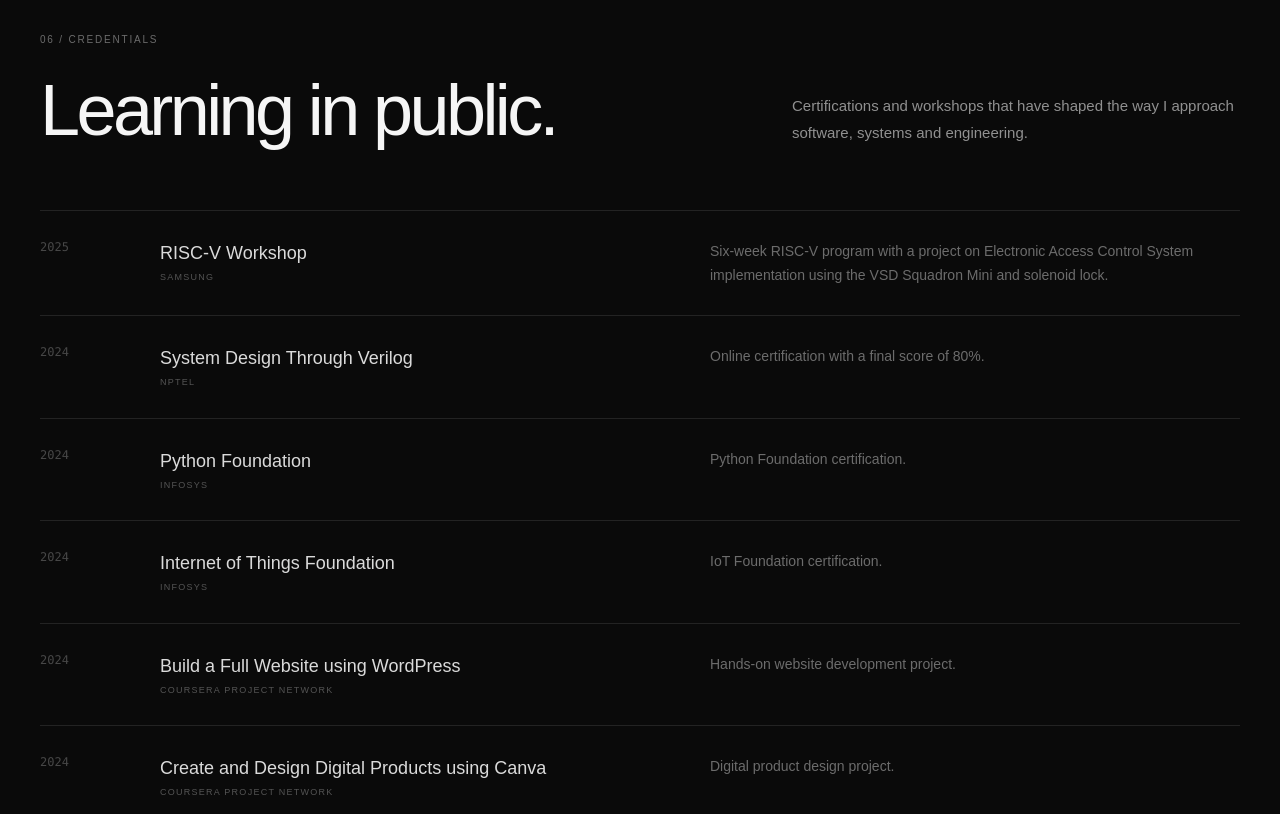
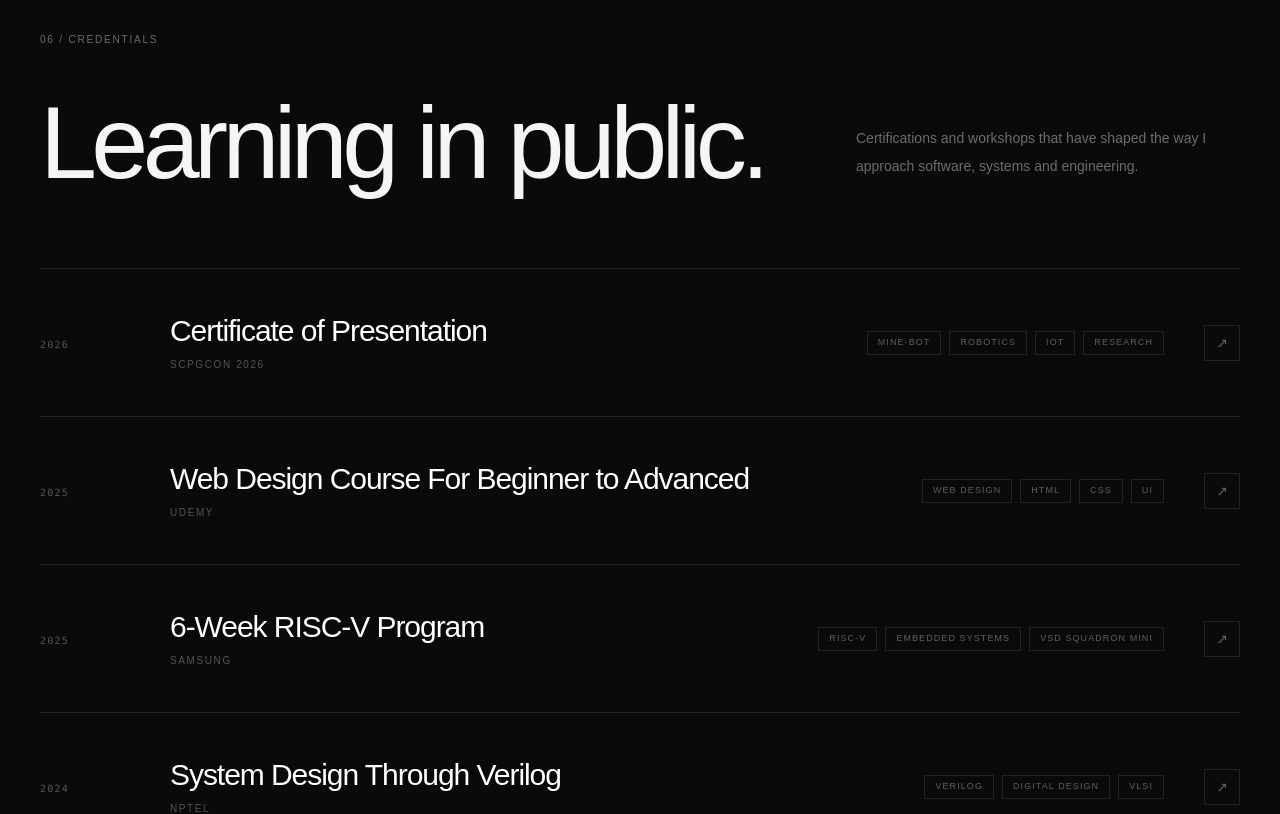
Before and after one commit to charanmahendaran/Portfolio, a Next.js app: page / in a window 1280 px wide. Shown: the part 7600-8414 px from the top of the page. Built offline with nearby package versions, Linux system fonts and the light colour scheme.

Commit message:
feat: refactor Credentials component and update data structure; enhance layout and improve accessibility

```diff
--- a/components/credentials/Credentials.tsx
+++ b/components/credentials/Credentials.tsx
@@ -2,43 +2,76 @@ import { credentials } from "@/data/credentials";
 
 export default function Credentials() {
   return (
-    <section id="credentials" className="section min-h-[120svh]">
-      <div className="container-main">
+    <section id="credentials" className="section">
+      <div className="container-main w-full">
+        {/* Section heading */}
+        <div className="flex flex-col gap-10 lg:flex-row lg:items-end lg:justify-between lg:gap-16">
+          <div className="min-w-0">
             <span className="eyebrow">06 / Credentials</span>
 
-        <div className="flex flex-col justify-between gap-8 md:flex-row md:items-end">
-          <h2 className="mt-6 text-5xl font-medium tracking-[-0.05em] md:text-7xl">
+            <h2 className="work-title mt-[clamp(40px,6vh,80px)] whitespace-nowrap">
               Learning in public.
             </h2>
+          </div>
 
-          <p className="body-text max-w-md">
+          <p className="max-w-[520px] shrink-0 text-sm leading-7 text-white/40 lg:mb-2 lg:w-[32%]">
             Certifications and workshops that have shaped the way I approach
             software, systems and engineering.
           </p>
         </div>
 
-        <div className="mt-16">
-          {credentials.map((credential, index) => (
-            <div
-              key={`${credential.title}-${index}`}
-              className="grid gap-5 border-t border-white/10 py-7 md:grid-cols-[100px_1fr_1fr]"
+        {/* Credential archive */}
+        <div className="mt-[clamp(70px,10vh,140px)] border-t border-white/10">
+          {credentials.map((credential) => (
+            <article
+              key={`${credential.year}-${credential.title}`}
+              className="group border-b border-white/10 py-8 transition-colors duration-300 md:py-10 lg:py-11"
             >
-              <span className="font-mono text-xs text-white/25">
+              <button
+                type="button"
+                className="block w-full text-left"
+                aria-label={`View ${credential.title}`}
+              >
+                <div className="flex flex-col gap-6 lg:flex-row lg:items-center lg:gap-10">
+                  {/* Year */}
+                  <div className="shrink-0 lg:w-[90px]">
+                    <span className="font-mono text-[10px] tracking-[0.12em] text-white/30 transition-colors duration-300 group-hover:text-white/60">
                       {credential.year}
                     </span>
+                  </div>
 
-              <div>
-                <h3 className="text-lg text-white/85">{credential.title}</h3>
+                  {/* Credential */}
+                  <div className="min-w-0 flex-1">
+                    <h3 className="max-w-3xl text-2xl font-medium tracking-[-0.035em] text-white transition-transform duration-300 group-hover:translate-x-1 md:text-3xl">
+                      {credential.title}
+                    </h3>
 
-                <p className="mt-1 text-[9px] uppercase tracking-[0.14em] text-white/30">
-                  {credential.organization}
+                    <p className="mt-2 text-[10px] uppercase tracking-[0.16em] text-white/30">
+                      {credential.issuer}
                     </p>
                   </div>
 
-              <p className="text-sm leading-6 text-white/40">
-                {credential.description}
-              </p>
+                  {/* Skills */}
+                  <div className="flex flex-wrap gap-2 lg:max-w-[420px] lg:justify-end">
+                    {credential.skills.map((skill) => (
+                      <span
+                        key={skill}
+                        className="border border-white/10 px-2.5 py-1 text-[9px] uppercase tracking-[0.12em] text-white/35 transition-colors duration-300 group-hover:border-white/20 group-hover:text-white/55"
+                      >
+                        {skill}
+                      </span>
+                    ))}
                   </div>
+
+                  {/* Arrow */}
+                  <div className="hidden shrink-0 lg:block">
+                    <span className="inline-flex h-9 w-9 items-center justify-center border border-white/10 text-sm text-white/35 transition-all duration-300 group-hover:-translate-y-0.5 group-hover:translate-x-0.5 group-hover:border-white/30 group-hover:text-white">
+                      ↗
+                    </span>
+                  </div>
+                </div>
+              </button>
+            </article>
           ))}
         </div>
       </div>
--- a/data/credentials.ts
+++ b/data/credentials.ts
@@ -1,39 +1,57 @@
-export const credentials = [
+export type Credential = {
+  year: string;
+  title: string;
+  issuer: string;
+  skills: string[];
+};
+
+export const credentials: Credential[] = [
+  {
+    year: "2026",
+    title: "Certificate of Presentation",
+    issuer: "SCPGCON 2026",
+    skills: ["Mine-Bot", "Robotics", "IoT", "Research"],
+  },
   {
     year: "2025",
-    title: "RISC-V Workshop",
-    organization: "Samsung",
-    description:
-      "Six-week RISC-V program with a project on Electronic Access Control System implementation using the VSD Squadron Mini and solenoid lock.",
+    title: "Web Design Course For Beginner to Advanced",
+    issuer: "Udemy",
+    skills: ["Web Design", "HTML", "CSS", "UI"],
+  },
+  {
+    year: "2025",
+    title: "6-Week RISC-V Program",
+    issuer: "Samsung",
+    skills: ["RISC-V", "Embedded Systems", "VSD Squadron Mini"],
   },
   {
     year: "2024",
     title: "System Design Through Verilog",
-    organization: "NPTEL",
-    description: "Online certification with a final score of 80%.",
+    issuer: "NPTEL",
+    skills: ["Verilog", "Digital Design", "VLSI"],
   },
   {
     year: "2024",
-    title: "Python Foundation",
-    organization: "Infosys",
-    description: "Python Foundation certification.",
-  },
-  {
-    year: "2024",
-    title: "Internet of Things Foundation",
-    organization: "Infosys",
-    description: "IoT Foundation certification.",
+    title: "Create and Design Digital Products using Canva",
+    issuer: "Coursera",
+    skills: ["Canva", "Digital Design"],
   },
   {
     year: "2024",
     title: "Build a Full Website using WordPress",
-    organization: "Coursera Project Network",
-    description: "Hands-on website development project.",
+    issuer: "Coursera",
+    skills: ["WordPress", "Web Design"],
   },
   {
     year: "2024",
-    title: "Create and Design Digital Products using Canva",
-    organization: "Coursera Project Network",
-    description: "Digital product design project.",
+    title: "Internet of Things Foundation Certification",
+    issuer: "Infosys",
+    skills: ["IoT", "Connected Systems"],
+  },
+  {
+    year: "2024",
+    title: "Python Foundation Certification",
+    issuer: "Infosys",
+    skills: ["Python", "Programming"],
   },
 ];
```
Lines whose indentation alone changed are shown as unchanged.
